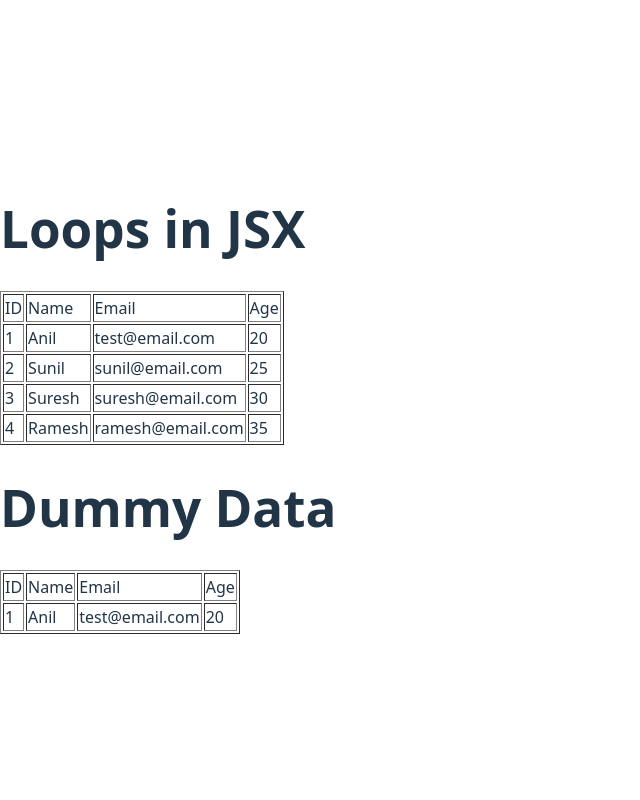
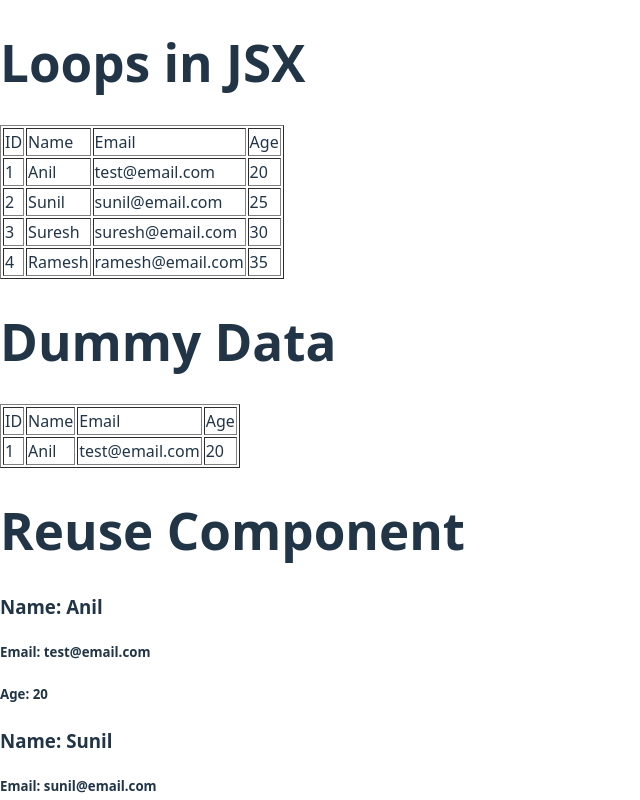
Before and after one commit to atulendrasinghyadav/React-Practice, a React (Vite) app: page / in a window 1280 px wide. Shown: the top 800 px of the page, without its empty margins (0-640 px from the left). Built offline with nearby package versions, Linux system fonts and the light colour scheme.

Commit message:
Reuse component in jsx

```diff
--- a/src/LoopsInJSX.jsx
+++ b/src/LoopsInJSX.jsx
@@ -1,3 +1,4 @@
+import UserComponentLoops from "./UserComponentLoops";
 function LoopsinJSX(){
     const userData = [
         {
@@ -73,6 +74,15 @@ function LoopsinJSX(){
                     </tr>
                 </tbody>
             </table>
+
+            <h1>Reuse Component</h1>
+            {
+                userData.map((user) => (
+                    <div key={user.id}>
+                        <UserComponentLoops user = {user}/>
+                    </div>
+                ))
+            }
         </div>
     )
 }
--- /dev/null
+++ b/src/UserComponentLoops.jsx
@@ -0,0 +1,11 @@
+const UserComponentLoops = ({user}) => {
+    return(
+        <div>
+            <h3>Name: {user.name}</h3>
+            <h5>Email: {user.email}</h5>
+            <h5>Age: {user.age}</h5>
+        </div>
+    )
+}
+
+export default UserComponentLoops;
```
